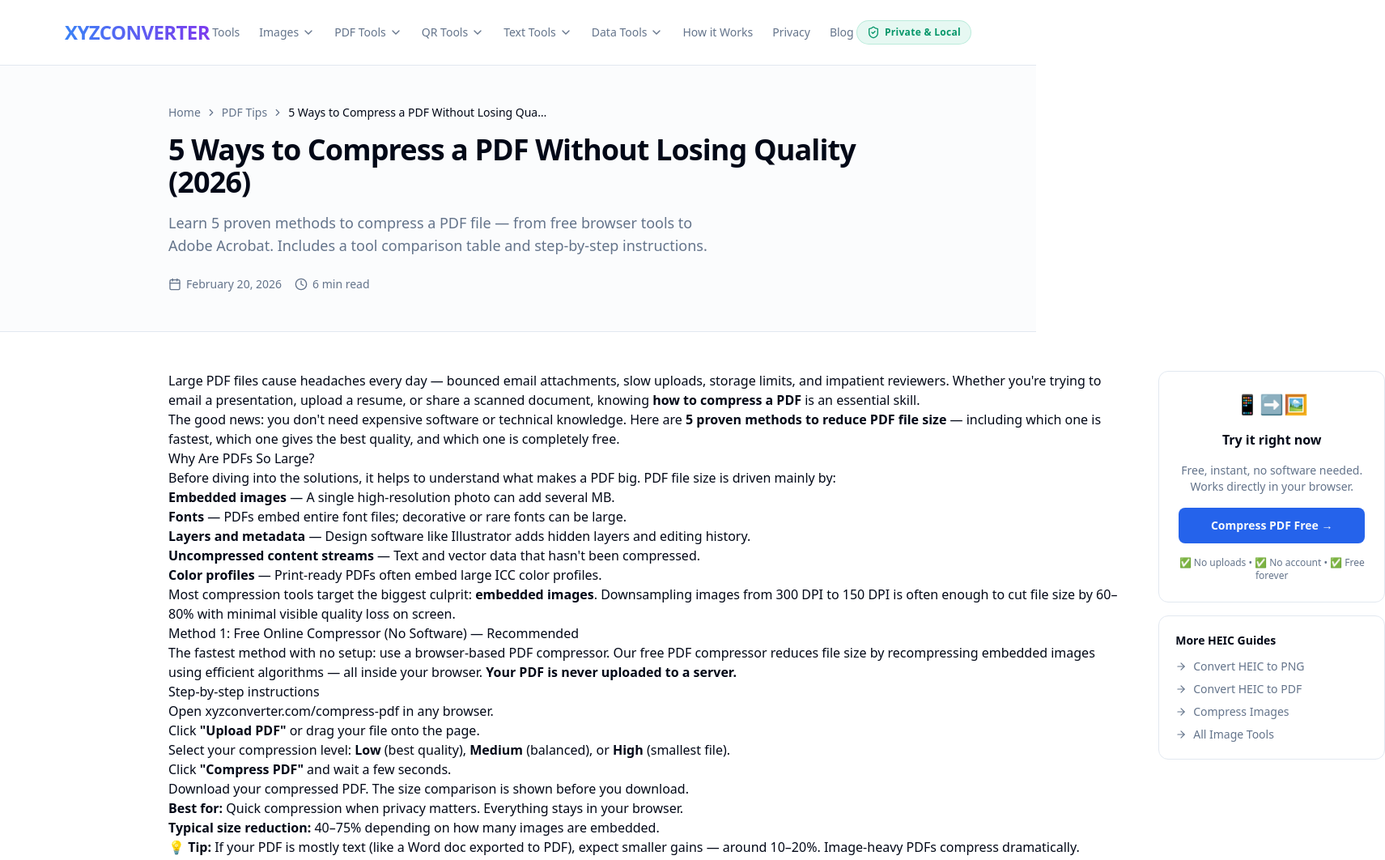
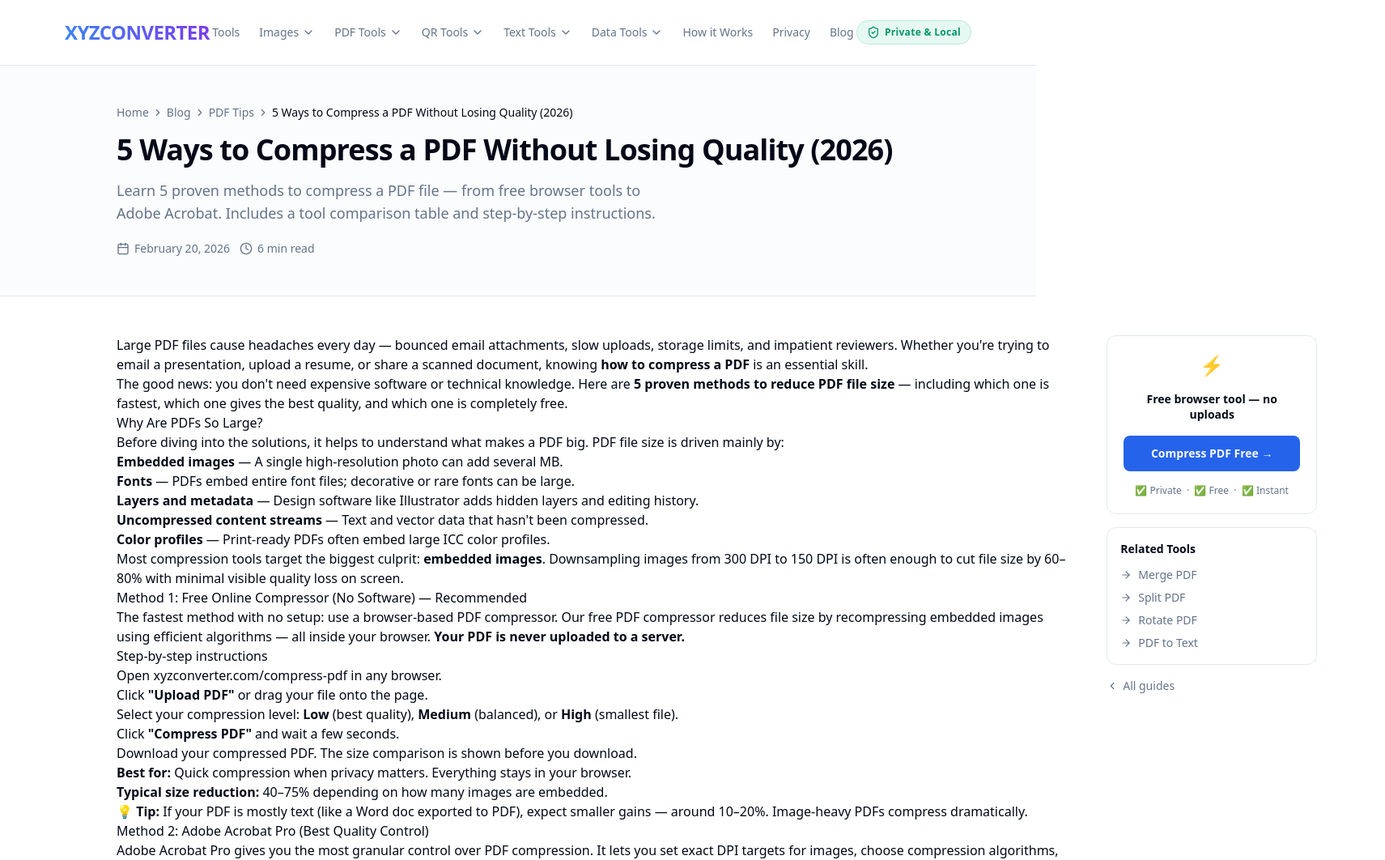
Before and after one commit to Tachfine37/xyzconverter, a React (Vite) app: page /blog/how-to-compress-pdf in a window 1280 px wide. Shown: the top 1062 px of the page at 81% size, 1711 px wide, since content can reach past the window. Built offline with nearby package versions, Linux system fonts and the light colour scheme.

Commit message:
fix(blog): mobile-first responsiveness – inline CTA banner, table scroll, scaled headings, footer CTA

```diff
--- a/src/components/blog/BlogPost.tsx
+++ b/src/components/blog/BlogPost.tsx
@@ -1,10 +1,11 @@
 /**
  * BlogPost layout component
- * Wraps blog articles with consistent styling, breadcrumbs, and related tools CTAs.
+ * Mobile-first: inline CTA banner shows at the top on mobile.
+ * On lg+ screens the sidebar CTA is sticky on the right.
  */
 
 import { Link } from 'react-router-dom'
-import { ChevronRight, Calendar, Clock, ArrowRight } from 'lucide-react'
+import { ChevronRight, Calendar, Clock, ArrowRight, Zap } from 'lucide-react'
 
 interface BlogPostProps {
     children: React.ReactNode
@@ -16,6 +17,7 @@ interface BlogPostProps {
     categoryHref?: string
     ctaPath?: string
     ctaLabel?: string
+    relatedLinks?: { label: string; href: string }[]
 }
 
 export function BlogPost({
@@ -27,28 +29,38 @@ export function BlogPost({
     category = 'Guides',
     categoryHref = '/blog',
     ctaPath = '/heic-to-jpg',
-    ctaLabel = 'Convert HEIC to JPG Free →'
+    ctaLabel = 'Try it Free →',
+    relatedLinks = [
+        { label: 'Compress Images', href: '/compress-image' },
+        { label: 'Convert HEIC to PNG', href: '/heic-to-png' },
+        { label: 'Merge PDF', href: '/merge-pdf' },
+        { label: 'All Tools', href: '/tools' },
+    ],
 }: BlogPostProps) {
     return (
         <div className="min-h-screen bg-background">
-            {/* Hero / header */}
+
+            {/* ── Hero header ─────────────────────────────────────────── */}
             <div className="border-b bg-muted/30">
-                <div className="container max-w-4xl mx-auto px-4 py-12 space-y-4">
-                    {/* Breadcrumb */}
-                    <nav className="flex items-center gap-1.5 text-sm text-muted-foreground">
-                        <Link to="/" className="hover:text-foreground transition-colors">Home</Link>
-                        <ChevronRight className="w-3.5 h-3.5" />
-                        <Link to={categoryHref} className="hover:text-foreground transition-colors">{category}</Link>
-                        <ChevronRight className="w-3.5 h-3.5" />
-                        <span className="text-foreground truncate max-w-xs">{title}</span>
+                <div className="container max-w-5xl mx-auto px-4 py-8 md:py-12 space-y-3 md:space-y-4">
+
+                    {/* Breadcrumb — truncates long title gracefully */}
+                    <nav className="flex items-center gap-1 text-sm text-muted-foreground overflow-hidden">
+                        <Link to="/" className="hover:text-foreground transition-colors shrink-0">Home</Link>
+                        <ChevronRight className="w-3.5 h-3.5 shrink-0" />
+                        <Link to="/blog" className="hover:text-foreground transition-colors shrink-0">Blog</Link>
+                        <ChevronRight className="w-3.5 h-3.5 shrink-0" />
+                        <Link to={categoryHref} className="hover:text-foreground transition-colors shrink-0">{category}</Link>
+                        <ChevronRight className="w-3.5 h-3.5 shrink-0 hidden sm:block" />
+                        <span className="text-foreground truncate hidden sm:block">{title}</span>
                     </nav>
 
-                    <h1 className="text-3xl md:text-4xl font-bold tracking-tight text-foreground leading-tight">
+                    <h1 className="text-2xl sm:text-3xl md:text-4xl font-bold tracking-tight text-foreground leading-tight">
                         {title}
                     </h1>
-                    <p className="text-lg text-muted-foreground max-w-2xl">{description}</p>
+                    <p className="text-base md:text-lg text-muted-foreground max-w-2xl">{description}</p>
 
-                    <div className="flex flex-wrap items-center gap-4 text-sm text-muted-foreground pt-2">
+                    <div className="flex flex-wrap items-center gap-3 pt-1 text-sm text-muted-foreground">
                         <span className="flex items-center gap-1.5">
                             <Calendar className="w-4 h-4" />
                             {publishDate}
@@ -61,33 +73,55 @@ export function BlogPost({
                 </div>
             </div>
 
-            {/* Body */}
-            <div className="container max-w-4xl mx-auto px-4 py-12">
-                <div className="grid grid-cols-1 lg:grid-cols-[1fr_280px] gap-12">
-                    {/* Article content */}
-                    <article className="prose prose-slate dark:prose-invert max-w-none
+            {/* ── Mobile-only inline CTA banner ───────────────────────── */}
+            <div className="lg:hidden border-b bg-primary/5">
+                <div className="container max-w-5xl mx-auto px-4 py-3">
+                    <div className="flex items-center justify-between gap-3">
+                        <div className="flex items-center gap-2 text-sm">
+                            <Zap className="w-4 h-4 text-primary shrink-0" />
+                            <span className="text-muted-foreground">Works in your browser — no uploads</span>
+                        </div>
+                        <Link
+                            to={ctaPath}
+                            className="shrink-0 bg-primary text-primary-foreground rounded-lg px-4 py-2 text-sm font-semibold hover:bg-primary/90 transition-colors whitespace-nowrap"
+                        >
+                            {ctaLabel}
+                        </Link>
+                    </div>
+                </div>
+            </div>
+
+            {/* ── Body ────────────────────────────────────────────────── */}
+            <div className="container max-w-5xl mx-auto px-4 py-8 md:py-12">
+                <div className="grid grid-cols-1 lg:grid-cols-[1fr_260px] gap-8 lg:gap-12">
+
+                    {/* Article */}
+                    <article className="
+                        prose prose-slate dark:prose-invert max-w-none
+                        prose-base
                         prose-headings:font-bold prose-headings:tracking-tight
-                        prose-h2:text-2xl prose-h2:mt-10 prose-h2:mb-4
-                        prose-h3:text-xl prose-h3:mt-8 prose-h3:mb-3
+                        prose-h2:text-xl prose-h2:sm:text-2xl prose-h2:mt-8 prose-h2:mb-3
+                        prose-h3:text-lg prose-h3:sm:text-xl prose-h3:mt-6 prose-h3:mb-2
                         prose-p:leading-relaxed prose-p:text-foreground/90
-                        prose-li:text-foreground/90 prose-li:my-1
+                        prose-li:text-foreground/90 prose-li:my-0.5
                         prose-strong:text-foreground
                         prose-a:text-primary prose-a:no-underline hover:prose-a:underline
-                        prose-code:text-primary prose-code:bg-muted prose-code:rounded prose-code:px-1 prose-code:text-sm
-                        prose-blockquote:border-primary prose-blockquote:bg-muted/40 prose-blockquote:rounded-r-md prose-blockquote:py-1">
+                        prose-code:text-primary prose-code:bg-muted prose-code:rounded prose-code:px-1 prose-code:text-sm prose-code:before:content-none prose-code:after:content-none
+                        prose-pre:overflow-x-auto prose-pre:text-sm
+                        prose-blockquote:border-primary prose-blockquote:bg-muted/40 prose-blockquote:rounded-r-md prose-blockquote:py-1 prose-blockquote:not-italic
+                        prose-table:text-sm prose-th:font-semibold
+                        [&_table]:block [&_table]:overflow-x-auto [&_table]:w-full
+                    ">
                         {children}
                     </article>
 
-                    {/* Sticky sidebar */}
-                    <aside className="space-y-6">
+                    {/* ── Desktop sticky sidebar ───────────────────────── */}
+                    <aside className="hidden lg:block">
                         <div className="sticky top-24 space-y-4">
                             {/* CTA card */}
-                            <div className="rounded-xl border bg-card p-6 space-y-4">
-                                <div className="text-2xl font-bold text-center">📱➡️🖼️</div>
-                                <h3 className="font-bold text-base text-center">Try it right now</h3>
-                                <p className="text-sm text-muted-foreground text-center">
-                                    Free, instant, no software needed. Works directly in your browser.
-                                </p>
+                            <div className="rounded-xl border bg-card p-5 space-y-4">
+                                <div className="text-2xl text-center">⚡</div>
+                                <h3 className="font-bold text-sm text-center leading-snug">Free browser tool — no uploads</h3>
                                 <Link
                                     to={ctaPath}
                                     className="flex items-center justify-center gap-2 w-full bg-primary text-primary-foreground rounded-lg px-4 py-3 text-sm font-semibold hover:bg-primary/90 transition-colors"
@@ -95,33 +129,73 @@ export function BlogPost({
                                     {ctaLabel}
                                 </Link>
                                 <p className="text-xs text-center text-muted-foreground">
-                                    ✅ No uploads • ✅ No account • ✅ Free forever
+                                    ✅ Private &nbsp;·&nbsp; ✅ Free &nbsp;·&nbsp; ✅ Instant
                                 </p>
                             </div>
 
                             {/* Related links */}
-                            <div className="rounded-xl border bg-card p-5 space-y-3">
-                                <h3 className="font-semibold text-sm text-foreground">More HEIC Guides</h3>
+                            <div className="rounded-xl border bg-card p-4 space-y-3">
+                                <h3 className="font-semibold text-sm text-foreground">Related Tools</h3>
                                 <div className="space-y-2">
-                                    {[
-                                        { label: 'Convert HEIC to PNG', href: '/heic-to-png' },
-                                        { label: 'Convert HEIC to PDF', href: '/heic-to-pdf' },
-                                        { label: 'Compress Images', href: '/compress-image' },
-                                        { label: 'All Image Tools', href: '/tools' },
-                                    ].map(link => (
+                                    {relatedLinks.map(link => (
                                         <Link
                                             key={link.href}
                                             to={link.href}
                                             className="flex items-center gap-2 text-sm text-muted-foreground hover:text-primary transition-colors group"
                                         >
-                                            <ArrowRight className="w-3.5 h-3.5 group-hover:translate-x-0.5 transition-transform" />
+                                            <ArrowRight className="w-3.5 h-3.5 group-hover:translate-x-0.5 transition-transform shrink-0" />
                                             {link.label}
                                         </Link>
                                     ))}
                                 </div>
                             </div>
+
+                            {/* Back to blog */}
+                            <Link
+                                to="/blog"
+                                className="flex items-center gap-1.5 text-sm text-muted-foreground hover:text-primary transition-colors"
+                            >
+                                <ChevronRight className="w-3.5 h-3.5 rotate-180" />
+                                All guides
+                            </Link>
                         </div>
                     </aside>
+                </div>
+
+                {/* ── Mobile footer CTA ───────────────────────────────── */}
+                <div className="lg:hidden mt-10 pt-8 border-t space-y-4">
+                    <p className="text-sm font-semibold text-foreground">Try the free tool →</p>
+                    <Link
+                        to={ctaPath}
+                        className="flex items-center justify-center gap-2 w-full bg-primary text-primary-foreground rounded-xl px-4 py-4 text-base font-semibold hover:bg-primary/90 transition-colors"
+                    >
+                        {ctaLabel}
+                    </Link>
+                    <p className="text-xs text-center text-muted-foreground">
+                        ✅ No uploads &nbsp;·&nbsp; ✅ No account &nbsp;·&nbsp; ✅ Free forever
+                    </p>
+
+                    {/* Related links grid on mobile */}
+                    <div className="grid grid-cols-2 gap-2 pt-2">
+                        {relatedLinks.map(link => (
+                            <Link
+                                key={link.href}
+                                to={link.href}
+                                className="flex items-center gap-1.5 text-sm text-muted-foreground hover:text-primary transition-colors"
+                            >
+                                <ArrowRight className="w-3 h-3 shrink-0" />
+                                {link.label}
+                            </Link>
+                        ))}
+                    </div>
+
+                    <Link
+                        to="/blog"
+                        className="flex items-center gap-1.5 text-sm text-muted-foreground hover:text-primary transition-colors pt-2"
+                    >
+                        <ChevronRight className="w-3.5 h-3.5 rotate-180" />
+                        Back to all guides
+                    </Link>
                 </div>
             </div>
         </div>
--- a/src/pages/blog/BlogCompressPdf.tsx
+++ b/src/pages/blog/BlogCompressPdf.tsx
@@ -21,6 +21,12 @@ export function BlogCompressPdf() {
             categoryHref="/blog/category/pdf-tips"
             ctaPath="/compress-pdf"
             ctaLabel="Compress PDF Free →"
+            relatedLinks={[
+                { label: 'Merge PDF', href: '/merge-pdf' },
+                { label: 'Split PDF', href: '/split-pdf' },
+                { label: 'Rotate PDF', href: '/rotate-pdf' },
+                { label: 'PDF to Text', href: '/pdf-to-text' },
+            ]}
         >
             <p>
                 Large PDF files cause headaches every day — bounced email attachments, slow uploads, storage limits,
--- a/src/pages/blog/BlogHeicToJpgWindows.tsx
+++ b/src/pages/blog/BlogHeicToJpgWindows.tsx
@@ -21,6 +21,12 @@ export function BlogHeicToJpgWindows() {
             categoryHref="/blog/category/image-tips"
             ctaPath="/heic-to-jpg"
             ctaLabel="Convert HEIC to JPG Free →"
+            relatedLinks={[
+                { label: 'HEIC to PNG', href: '/heic-to-png' },
+                { label: 'HEIC to PDF', href: '/heic-to-pdf' },
+                { label: 'Compress Images', href: '/compress-image' },
+                { label: 'All Image Tools', href: '/tools' },
+            ]}
         >
             <p>
                 You just transferred photos from your iPhone to your Windows PC and suddenly see a bunch of <strong>.heic</strong> files
```
